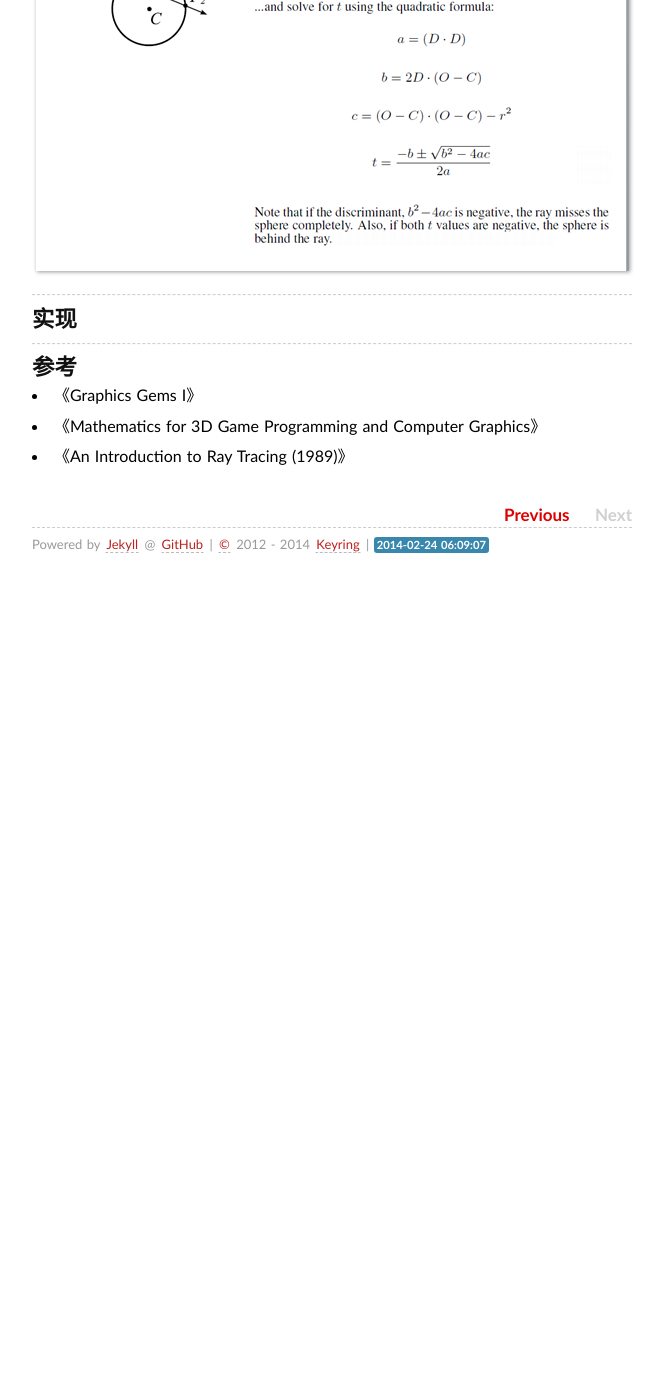
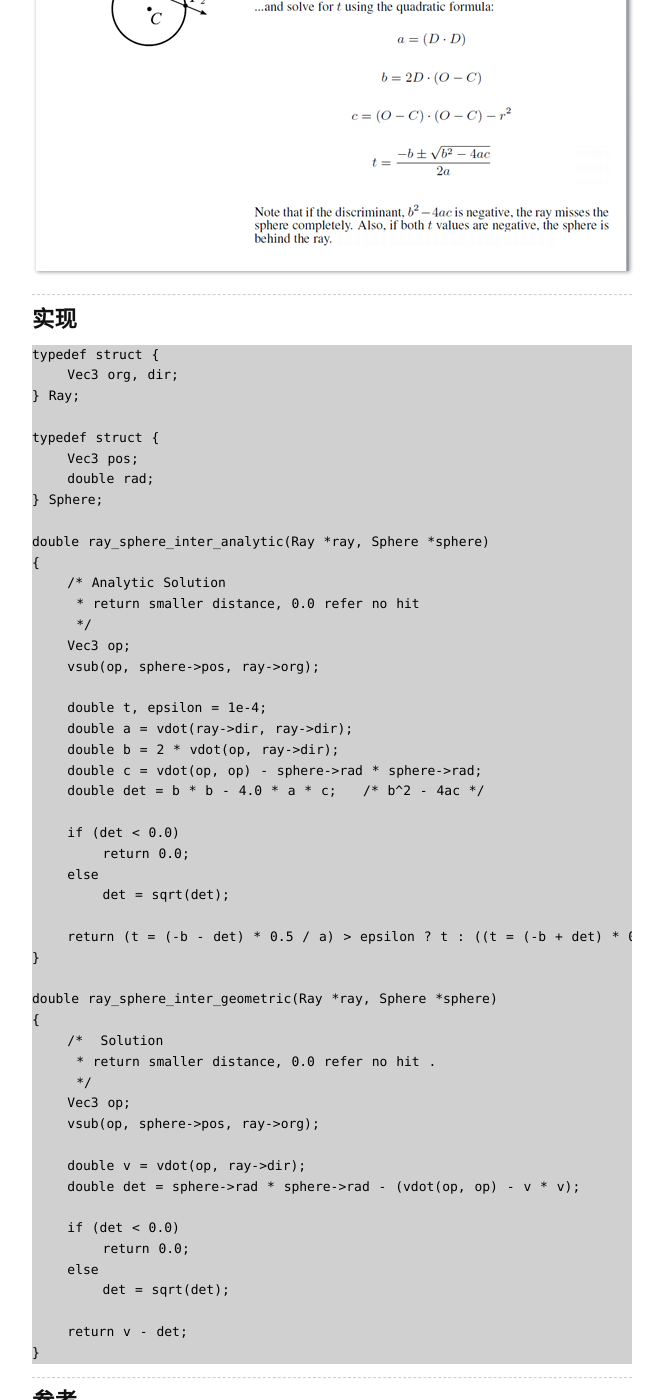
Before and after one commit to keyring/keyring.github.io, a Jekyll site: the page built from _posts/2014-02-14-raytracer_03.md, in a window 1280 px wide and 1400 px high, scrolled down 2117 px. Shown: the whole window, without its empty margins (308-971 px from the left). Built offline with Jekyll 4.4.1, drawn with Linux system fonts in a browser that asks for light colours; some web fonts are replaced; Markdown is read by kramdown in place of the engine named in the settings; comment, search, counter and statistics services are not loaded; before the commit the page ends 2704 px from its top, so only the background shows below that.

Commit message:
Add sample code

```diff
--- a/_posts/2014-02-14-raytracer_03.md
+++ b/_posts/2014-02-14-raytracer_03.md
@@ -53,6 +53,57 @@ tags: 光线追踪 基础知识
 ------------------------------------------------------
 ## <span id ="Code">实现</span> ##
 
+	typedef struct {
+	    Vec3 org, dir;
+	} Ray;
+
+	typedef struct {
+	    Vec3 pos;
+	    double rad;
+	} Sphere;
+
+	double ray_sphere_inter_analytic(Ray *ray, Sphere *sphere)
+	{
+	    /* Analytic Solution
+	     * return smaller distance, 0.0 refer no hit
+	     */
+	    Vec3 op;
+	    vsub(op, sphere->pos, ray->org);
+
+	    double t, epsilon = 1e-4;
+	    double a = vdot(ray->dir, ray->dir);
+	    double b = 2 * vdot(op, ray->dir);
+	    double c = vdot(op, op) - sphere->rad * sphere->rad;
+	    double det = b * b - 4.0 * a * c;   /* b^2 - 4ac */
+
+	    if (det < 0.0)
+	        return 0.0;
+	    else
+	        det = sqrt(det);
+
+	    return (t = (-b - det) * 0.5 / a) > epsilon ? t : ((t = (-b + det) * 0.5 / a) > epsilon ? t : 0.0);
+	}
+
+	double ray_sphere_inter_geometric(Ray *ray, Sphere *sphere)
+	{
+	    /*  Solution
+	     * return smaller distance, 0.0 refer no hit .
+	     */
+	    Vec3 op;
+	    vsub(op, sphere->pos, ray->org);
+
+	    double v = vdot(op, ray->dir);
+	    double det = sphere->rad * sphere->rad - (vdot(op, op) - v * v);
+
+	    if (det < 0.0)
+	        return 0.0;
+	    else
+	        det = sqrt(det);
+
+	    return v - det;
+	}
+
+
 -----------------------------------------------------
 ## <span id ="Reference">参考</span> ##
 
```
